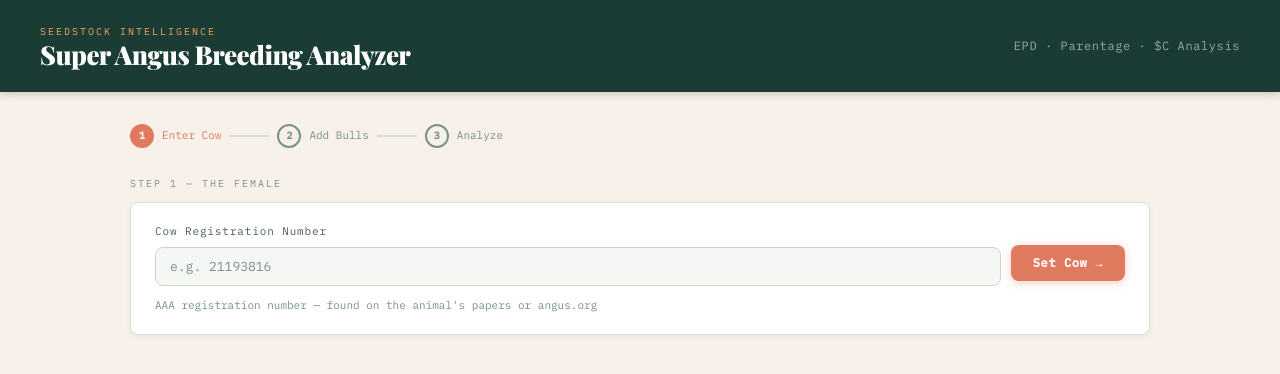
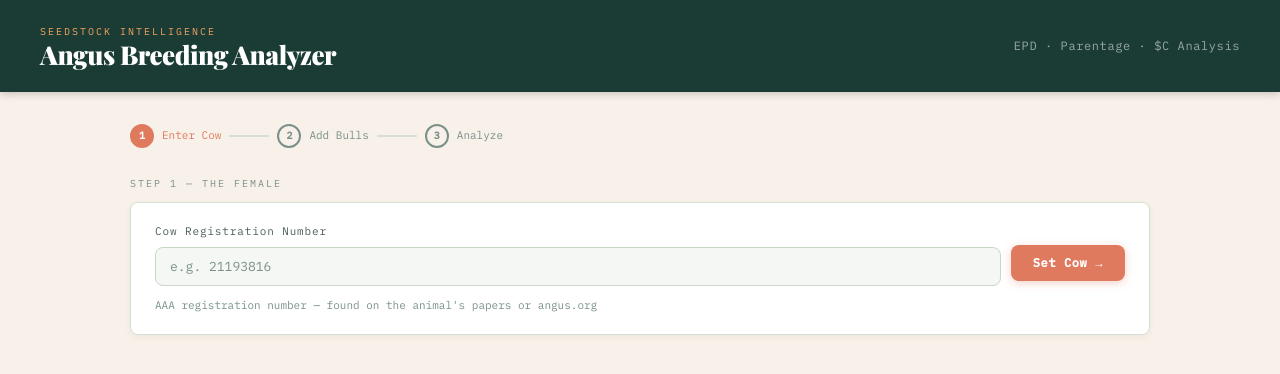
Before and after one commit to chopstiq919/angus-analyzer, a website: page public/index.html in a window 1280 px wide. Drawn offline with nearby package versions, Linux system fonts and the light colour scheme.

Commit message:
Revert "add Super to visible heading"
This reverts commit 0cb708d0ce3c0574c984533ebd3893aff8f32f90.

```diff
--- a/public/index.html
+++ b/public/index.html
@@ -586,7 +586,7 @@
 <div class="header">
   <div>
     <div class="header-eyebrow">Seedstock Intelligence</div>
-    <div class="header-title">Super Angus Breeding Analyzer</div>
+    <div class="header-title">Angus Breeding Analyzer</div>
   </div>
   <div class="header-sub">EPD · Parentage · $C Analysis</div>
 </div>
```
